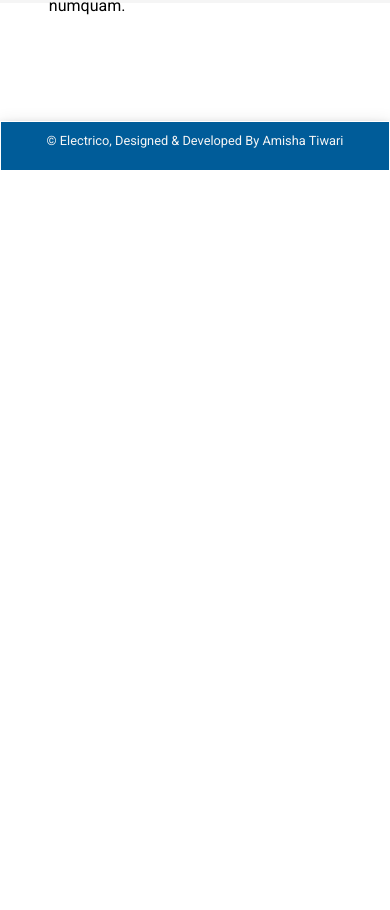
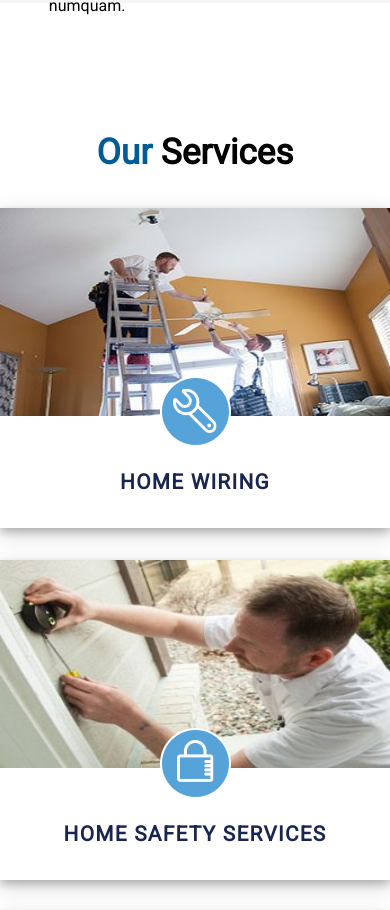
Before and after one commit to amisha26/Electrico-Main, a React (Create React App) app: page / in a window 390 px wide. Shown: the part 1053-1963 px from the top of the page. Before the commit the page ends 1224 px from the top, so only its background shows below. Built offline with nearby package versions, Linux system fonts and the light colour scheme; a web font is replaced by a local one.

Commit message:
service part done but not responsive

```diff
--- a/src/App.js
+++ b/src/App.js
@@ -3,6 +3,7 @@ import Head from "./comp/Head";
 import Header from "./comp/Header";
 import Main from "./comp/Main";
 import About from "./comp/About";
+import Service from "./comp/Service";
 
 export default function App() {
   return (
@@ -12,6 +13,7 @@ export default function App() {
       <Header />
       <Main />
       <About />
+      <Service />
       <br />
       <br />
       {/****** Footer Section Start **********/}
--- /dev/null
+++ b/src/comp/Service.js
@@ -0,0 +1,53 @@
+import React from "react";
+import "../styles/Other.css";
+
+const arr = [
+  {
+    id: "1",
+    name: "home wiring",
+    src: "./images/a.jpg",
+    icon: "/images/icon1.png"
+  },
+  {
+    id: "2",
+    name: "home safety services",
+    src: "./images/b.jpg",
+    icon: "/images/icon2.png"
+  },
+  {
+    id: "3",
+    name: "electrical services",
+    src: "./images/d.jpg",
+    icon: "/images/icon3.png"
+  }
+];
+
+export default function Service() {
+  return (
+    <>
+      {/****** css in others.css **********/}
+      <div className="service-head" id="services">
+        <h1 id="service-h1">
+          <span>Our</span> Services
+        </h1>
+      </div>
+      <div className="card">
+        {arr.map((p) => (
+          <div className="cards" key={p.id}>
+            <div className="card-d">
+              <div className="card-main">
+                <div className="card-img">
+                  <img className="card-img-1" src={p.src} alt="none" />
+                </div>
+                <div className="card-text">
+                  <img src={p.icon}/>
+                  <h2 className="card-title">{p.name}</h2>
+                </div>
+              </div>
+            </div>
+          </div>
+        ))}
+      </div>
+    </>
+  );
+}
```
